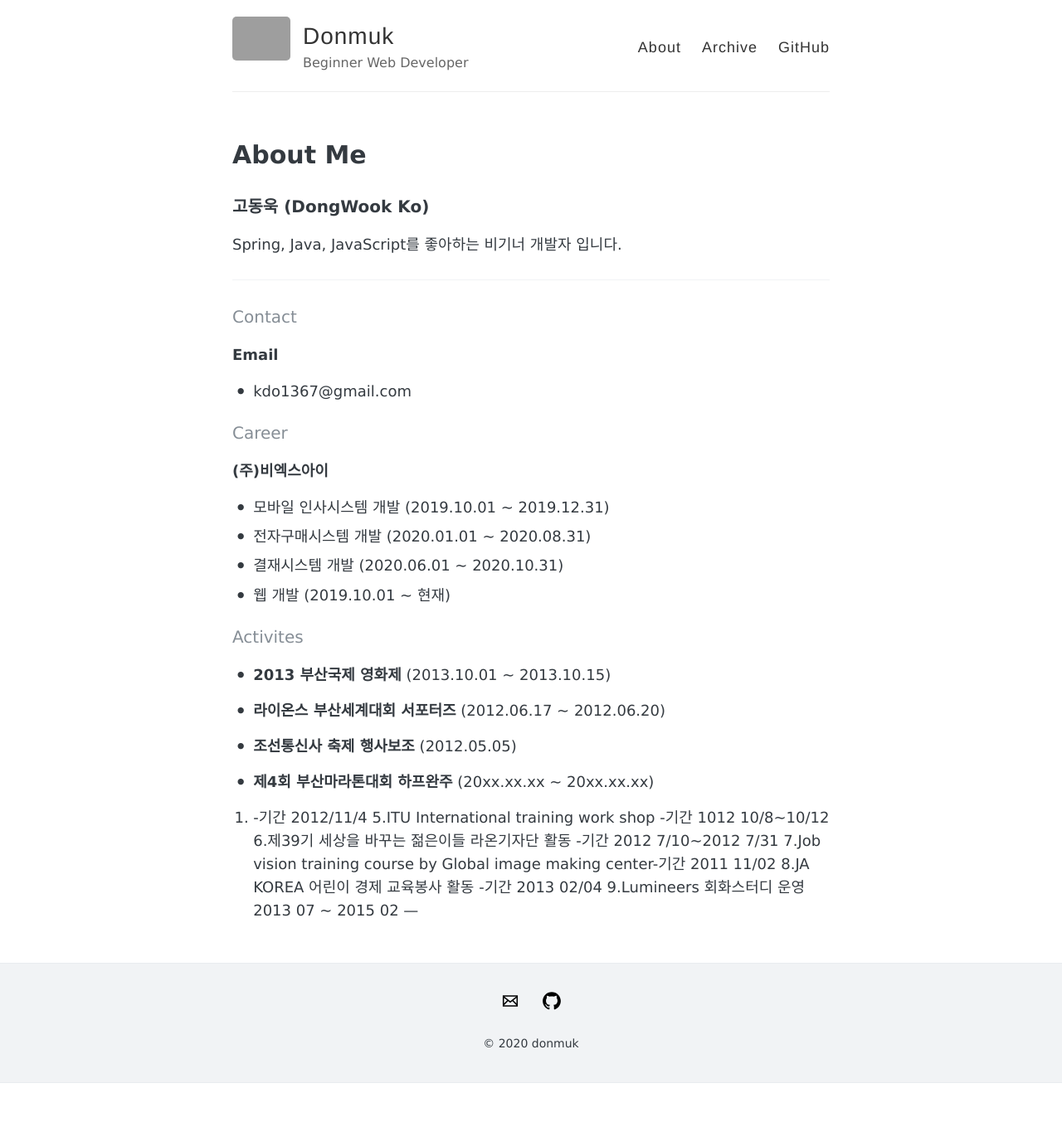
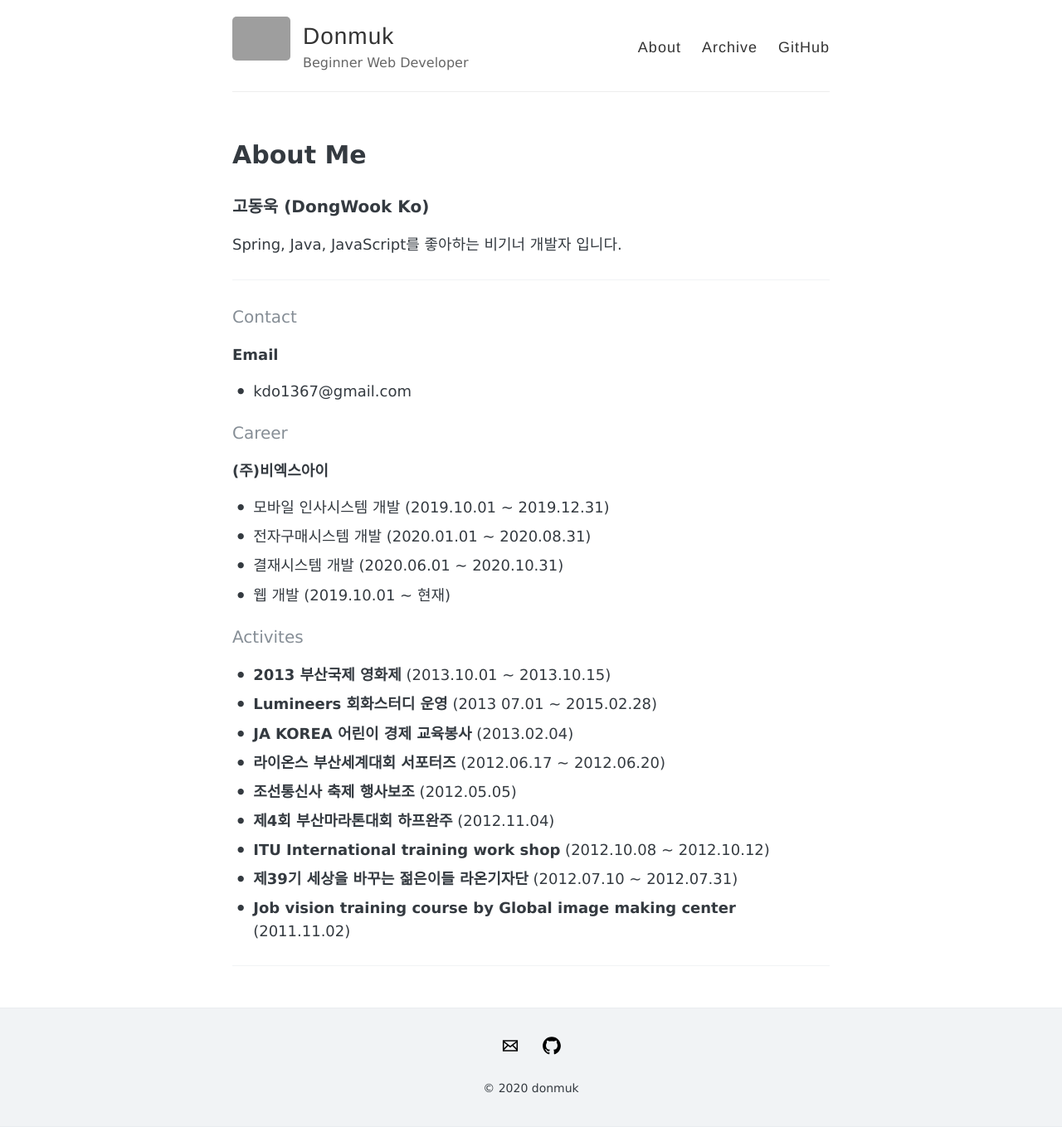
Before and after one commit to donmuk/donmuk.github.io, a Jekyll site: the page built from about.md, in a window 1280 px wide. Shown: the whole page at 83% size. Built offline with Jekyll 4.4.1, drawn with Linux system fonts in a browser that asks for light colours; before the commit the page ends 1306 px from its top, so only the background shows below that; grey boxes are pictures that could not be loaded.

Commit message:
Update about.md

```diff
--- a/about.md
+++ b/about.md
@@ -43,17 +43,13 @@ Spring, Java, JavaScript를 좋아하는 비기너 개발자 입니다.
 #### Activites
 
 - **2013 부산국제 영화제** (2013.10.01 ~ 2013.10.15)
+- **Lumineers 회화스터디 운영** (2013 07.01 ~ 2015.02.28)
+- **JA KOREA 어린이 경제 교육봉사** (2013.02.04)
+- **라이온스 부산세계대회 서포터즈** (2012.06.17 ~ 2012.06.20)
+- **조선통신사 축제 행사보조** (2012.05.05)
+- **제4회 부산마라톤대회 하프완주** (2012.11.04)
+- **ITU International training work shop** (2012.10.08 ~ 2012.10.12)
+- **제39기 세상을 바꾸는 젊은이들 라온기자단** (2012.07.10 ~ 2012.07.31)
+- **Job vision training course by Global image making center** (2011.11.02)
 
-- **라이온스 부산세계대회 서포터즈** (2012.06.17 ~ 2012.06.20)
-
-- **조선통신사 축제 행사보조** (2012.05.05)
-
-- **제4회 부산마라톤대회 하프완주** (20xx.xx.xx ~ 20xx.xx.xx)
-
-4. -기간 2012/11/4
-5.ITU International training work shop -기간 1012 10/8~10/12
-6.제39기 세상을 바꾸는 젊은이들 라온기자단 활동 -기간 2012 7/10~2012 7/31
-7.Job vision training course by Global image making center-기간 2011 11/02
-8.JA KOREA 어린이 경제 교육봉사 활동 -기간 2013 02/04
-9.Lumineers 회화스터디 운영 2013 07 ~ 2015 02
 ---
```
